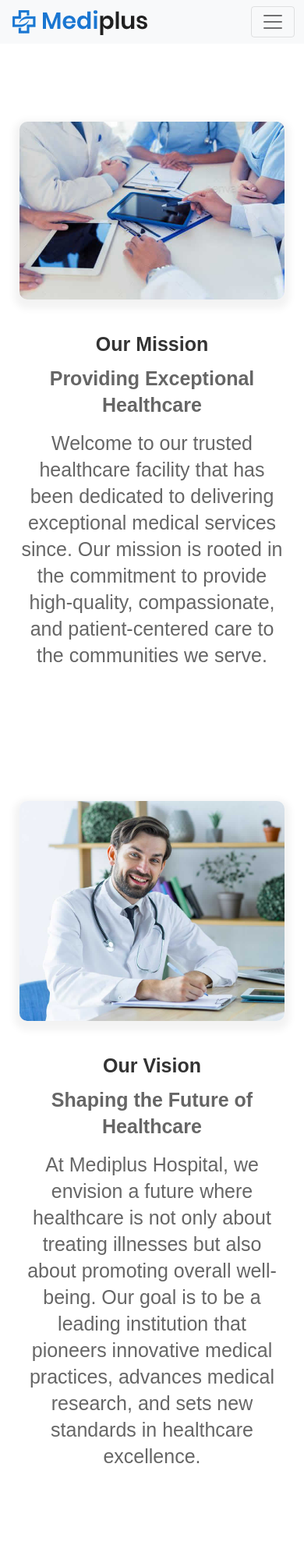
After one commit to mertucan/Flask-Final, a Flask app: page /learn in a window 390 px wide. The commit adds this page. Shown: the whole page at 78% size. Run offline with Flask 3, Linux system fonts and the light colour scheme.

Commit message:
style changes

```diff
--- a/app/templates/base.html
+++ b/app/templates/base.html
@@ -9,6 +9,8 @@
       href="https://cdn.jsdelivr.net/npm/bootstrap@5.0.0/dist/css/bootstrap.min.css"
       rel="stylesheet"
     />
+
+    <link rel="icon" href="{{ url_for('static', filename = 'img/favicon.png') }}">
     <!-- Optional: Bootstrap JS with Popper -->
     <script src="https://cdn.jsdelivr.net/npm/bootstrap@5.0.0/dist/js/bootstrap.bundle.min.js"></script>
   </head>
--- /dev/null
+++ b/app/templates/learn_more.html
@@ -0,0 +1,382 @@
+{% extends 'base.html' %} {% block title %} Learn More {% endblock %}
+
+{% block content %}
+<div class="responsive-container-block bigContainer">
+    <div class="responsive-container-block Container">
+      <img class="mainImg" src="{{ url_for('static', filename='img/blog3.jpg') }}">
+      <div class="allText aboveText">
+        <p class="text-blk headingText">
+          Our Mission
+        </p>
+        <p class="text-blk subHeadingText">
+        Providing Exceptional Healthcare
+        </p>
+        <p class="text-blk description">
+            Welcome to our trusted healthcare facility that has been dedicated to delivering exceptional medical services since. Our mission is rooted in the commitment to provide high-quality, compassionate, and patient-centered care to the communities we serve.
+        </p>
+      </div>
+    </div>
+    <div class="responsive-container-block Container bottomContainer">
+      <img class="mainImg" src="{{ url_for('static', filename='img/about-img.jpg') }}">
+      <div class="allText bottomText">
+        <p class="text-blk headingText">
+          Our Vision
+        </p>
+        <p class="text-blk subHeadingText">
+          Shaping the Future of Healthcare
+        </p>
+        <p class="text-blk description">
+            At Mediplus Hospital, we envision a future where healthcare is not only about treating illnesses but also about promoting overall well-being. Our goal is to be a leading institution that pioneers innovative medical practices, advances medical research, and sets new standards in healthcare excellence.
+        </p>
+      </div>
+    </div>
+  </div>
+
+  <style>
+    * {
+        font-family: Nunito, sans-serif;
+      }
+
+      .responsive-container-block {
+        min-height: 75px;
+        height: fit-content;
+        width: 100%;
+        padding-top: 10px;
+        padding-right: 10px;
+        padding-bottom: 10px;
+        padding-left: 10px;
+        display: flex;
+        flex-wrap: wrap;
+        margin-top: 0px;
+        margin-right: auto;
+        margin-bottom: 0px;
+        margin-left: auto;
+        justify-content: flex-start;
+      }
+
+      .text-blk {
+        margin-top: 0px;
+        margin-right: 0px;
+        margin-bottom: 0px;
+        margin-left: 0px;
+        padding-top: 10px;
+        padding-right: 10px;
+        padding-bottom: 10px;
+        padding-left: 10px;
+        line-height: 25px;
+      }
+
+      .responsive-container-block.bigContainer {
+        padding-top: 10px;
+        padding-right: 30px;
+        padding-bottom: 10px;
+        padding-left: 30px;
+        flex-direction: column;
+        align-items: center;
+        justify-content: center;
+      }
+
+      .mainImg {
+        color: black;
+        width: 55%;
+        height: auto;
+        box-shadow: rgba(0, 0, 0, 0.05) 0px 5px 10px 7px;
+        border-top-left-radius: 10px;
+        border-top-right-radius: 10px;
+        border-bottom-right-radius: 10px;
+        border-bottom-left-radius: 10px;
+      }
+
+      .text-blk.headingText {
+        font-size: 25px;
+        font-weight: 700;
+        line-height: 34px;
+        color: rgb(51, 51, 51);
+        padding-top: 0px;
+        padding-right: 10px;
+        padding-bottom: 0px;
+        padding-left: 10px;
+        margin-top: 0px;
+        margin-right: 0px;
+        margin-bottom: 10px;
+        margin-left: 0px;
+      }
+
+      .allText {
+        padding-top: 0px;
+        padding-right: 0px;
+        padding-bottom: 0px;
+        padding-left: 0px;
+        margin-top: 0px;
+        margin-right: 0px;
+        margin-bottom: 0px;
+        margin-left: 40px;
+        width: 40%;
+        margin: 0 0 0 0;
+      }
+
+      .text-blk.subHeadingText {
+        color: rgb(102, 102, 102);
+        font-size: 25px;
+        line-height: 34px;
+        font-weight: 700;
+        padding-top: 0px;
+        padding-right: 10px;
+        padding-bottom: 0px;
+        padding-left: 10px;
+        margin-top: 0px;
+        margin-right: 0px;
+        margin-bottom: 15px;
+        margin-left: 0px;
+      }
+
+      .text-blk.description {
+        font-size: 25px;
+        line-height: 34px;
+        color: rgb(102, 102, 102);
+        margin-top: 0px;
+        margin-right: 0px;
+        margin-bottom: 50px;
+        margin-left: 0px;
+        padding-top: 0px;
+        padding-right: 10px;
+        padding-bottom: 0px;
+        padding-left: 10px;
+      }
+
+      .explore {
+        font-size: 20px;
+        line-height: 28px;
+        color: rgb(255, 255, 255);
+        background-color: rgb(244, 152, 146);
+        padding-top: 10px;
+        padding-right: 50px;
+        padding-bottom: 10px;
+        padding-left: 50px;
+        border-top-width: 0px;
+        border-right-width: 0px;
+        border-bottom-width: 0px;
+        border-left-width: 0px;
+        border-top-style: outset;
+        border-right-style: outset;
+        border-bottom-style: outset;
+        border-left-style: outset;
+        border-top-color: rgb(244, 152, 146);
+        border-right-color: rgb(244, 152, 146);
+        border-bottom-color: rgb(244, 152, 146);
+        border-left-color: rgb(244, 152, 146);
+        border-image-source: initial;
+        border-image-slice: initial;
+        border-image-width: initial;
+        border-image-outset: initial;
+        border-image-repeat: initial;
+        cursor: pointer;
+      }
+
+      .explore:hover {
+        background-image: initial;
+        background-position-x: initial;
+        background-position-y: initial;
+        background-size: initial;
+        background-repeat-x: initial;
+        background-repeat-y: initial;
+        background-attachment: initial;
+        background-origin: initial;
+        background-clip: initial;
+        background-color: rgb(255, 235, 234);
+        color: rgb(244, 152, 146);
+      }
+
+      .responsive-container-block.Container {
+        margin-top: 80px;
+        margin-right: auto;
+        margin-bottom: 50px;
+        margin-left: auto;
+        justify-content: center;
+        align-items: center;
+        max-width: 1320px;
+        padding-top: 10px;
+        padding-right: 10px;
+        padding-bottom: 10px;
+        padding-left: 10px;
+      }
+
+      .responsive-container-block.Container.bottomContainer {
+        margin-top: 100px;
+        margin-right: 0px;
+        margin-bottom: 50px;
+        margin-left: 0px;
+        flex-direction: row-reverse;
+        margin: 100px auto 50px auto;
+      }
+
+      .allText.aboveText {
+        margin: 0 0 0 40px;
+      }
+
+      .allText.bottomText {
+        margin: 0 40px 0 0;
+      }
+
+      @media (max-width: 1024px) {
+        .responsive-container-block.Container {
+          max-width: 850px;
+        }
+
+        .mainImg {
+          width: 55%;
+          height: auto;
+        }
+
+        .text-blk.description {
+          font-size: 20px;
+        }
+
+        .allText {
+          width: 40%;
+          margin-top: 0px;
+          margin-right: 0px;
+          margin-bottom: 0px;
+          margin-left: 20px;
+        }
+
+        .responsive-container-block.bigContainer {
+          padding-top: 10px;
+          padding-right: 10px;
+          padding-bottom: 10px;
+          padding-left: 10px;
+        }
+
+        .text-blk.subHeadingText {
+          font-size: 22px;
+        }
+
+        .responsive-container-block.Container.bottomContainer {
+          margin: 80px auto 50px auto;
+        }
+
+        .responsive-container-block.Container {
+          max-width: 830px;
+        }
+
+        .allText.aboveText {
+          margin: 30px 0 0 40px;
+        }
+
+        .allText.bottomText {
+          margin: 30px 40px 0 0;
+        }
+      }
+
+      @media (max-width: 768px) {
+        .mainImg {
+          width: 90%;
+        }
+
+        .allText {
+          width: 100%;
+          margin-top: 0px;
+          margin-right: 0px;
+          margin-bottom: 0px;
+          margin-left: 0px;
+          display: flex;
+          flex-direction: column;
+          justify-content: center;
+          align-items: center;
+          padding-top: 0px;
+          padding-right: 0px;
+          padding-bottom: 0px;
+          padding-left: 0px;
+        }
+
+        .responsive-container-block.Container {
+          flex-direction: column;
+          height: auto;
+        }
+
+        .text-blk.headingText {
+          text-align: center;
+        }
+
+        .text-blk.subHeadingText {
+          text-align: center;
+          font-size: 25px;
+        }
+
+        .text-blk.description {
+          text-align: center;
+          font-size: 25px;
+        }
+
+        .allText {
+          margin-top: 40px;
+          margin-right: 0px;
+          margin-bottom: 0px;
+          margin-left: 0px;
+        }
+
+        .allText.aboveText {
+          margin: 40px 0 0 0;
+        }
+
+        .responsive-container-block.Container {
+          margin: 80px auto 50px auto;
+        }
+
+        .responsive-container-block.Container.bottomContainer {
+          margin: 50px auto 50px auto;
+        }
+
+        .allText.bottomText {
+          margin: 40px 0 0 0;
+        }
+      }
+
+      @media (max-width: 500px) {
+        .responsive-container-block.Container {
+          padding-top: 10px;
+          padding-right: 0px;
+          padding-bottom: 10px;
+          padding-left: 0px;
+          width: 100%;
+          max-width: 100%;
+        }
+
+        .mainImg {
+          width: 100%;
+        }
+
+        .responsive-container-block.bigContainer {
+          padding-top: 10px;
+          padding-right: 25px;
+          padding-bottom: 10px;
+          padding-left: 25px;
+        }
+
+        .text-blk.subHeadingText {
+          font-size: 25px;
+          padding-top: 0px;
+          padding-right: 0px;
+          padding-bottom: 0px;
+          padding-left: 0px;
+        }
+
+        .text-blk.description {
+          font-size: 25px;
+          padding-top: 0px;
+          padding-right: 0px;
+          padding-bottom: 0px;
+          padding-left: 0px;
+        }
+
+        .allText {
+          padding-top: 0px;
+          padding-right: 0px;
+          padding-bottom: 0px;
+          padding-left: 0px;
+          width: 100%;
+        }
+      }
+  </style>
+
+{%endblock%}
--- a/app/templates/parts/_footer.html
+++ b/app/templates/parts/_footer.html
@@ -24,15 +24,15 @@
                         <div class="col-lg-6 col-md-6 col-12">
                             <ul>
                                 <li><a href="{{ url_for('index') }}"><i class="fa fa-caret-right" aria-hidden="true"></i>Home</a></li>
-                                <li><a href="#"><i class="fa fa-caret-right" aria-hidden="true"></i>About Us</a></li>
+                                <li><a href="{{ url_for('about') }}"><i class="fa fa-caret-right" aria-hidden="true"></i>About Us</a></li>
                                 <li><a href="{{ url_for('portfolio') }}"><i class="fa fa-caret-right" aria-hidden="true"></i>Services</a></li>
                             </ul>
                         </div>
                         <div class="col-lg-6 col-md-6 col-12">
                             <ul>
-                                <li><a href="#"><i class="fa fa-caret-right" aria-hidden="true"></i>Our Cases</a></li>
                                 <li><a href="{{ url_for('contact') }}"><i class="fa fa-caret-right" aria-hidden="true"></i>Contact Us</a></li>
                                 <li><a href="{{ url_for('blogs') }}"><i class="fa fa-caret-right" aria-hidden="true"></i>Blogs</a></li>
+                                <li><a href="{{ url_for('learn') }}"><i class="fa fa-caret-right" aria-hidden="true"></i>Learn More</a></li>
                             </ul>
                         </div>
                     </div>
--- a/app/templates/parts/_slider.html
+++ b/app/templates/parts/_slider.html
@@ -11,7 +11,7 @@
                             <p>Lorem ipsum dolor sit amet, consectetur adipiscing elit. Mauris sed nisl pellentesque, faucibus libero eu, gravida quam. </p>
                             <div class="button">
                                 <a href="{{ url_for('appointment') }}" class="btn">Get Appointment</a>
-                                <a href="#" class="btn primary">Learn More</a>
+                                <a href="{{ url_for('learn') }}" class="btn">Learn More</a>
                             </div>
                         </div>
                     </div>
@@ -29,7 +29,7 @@
                             <p>Lorem ipsum dolor sit amet, consectetur adipiscing elit. Mauris sed nisl pellentesque, faucibus libero eu, gravida quam. </p>
                             <div class="button">
                                 <a href="{{ url_for('appointment') }}" class="btn">Get Appointment</a>
-                                <a href="#" class="btn primary">About Us</a>
+                                <a href="{{ url_for('about')}}" class="btn">About Us</a>
                             </div>
                         </div>
                     </div>
@@ -47,7 +47,7 @@
                             <p>Lorem ipsum dolor sit amet, consectetur adipiscing elit. Mauris sed nisl pellentesque, faucibus libero eu, gravida quam. </p>
                             <div class="button">
                                 <a href="{{ url_for('appointment') }}" class="btn">Get Appointment</a>
-                                <a href="{{ url_for('contact') }}" class="btn primary">Contact Now</a>
+                                <a href="{{ url_for('contact') }}" class="btn">Contact Now</a>
                             </div>
                         </div>
                     </div>
--- a/app/views.py
+++ b/app/views.py
@@ -19,6 +19,14 @@ def blogs():
 @app.route('/portfolio')
 def portfolio():
     return render_template('portfolio-details.html')
+
+@app.route('/about')
+def about():
+    return render_template('about.html')
+
+@app.route('/learn')
+def learn():
+    return render_template('learn_more.html')
 
 @app.route('/appointment')
 def appointment():
```
Also changed, not shown: app/templates/about.html (added, +220 -0 lines).
